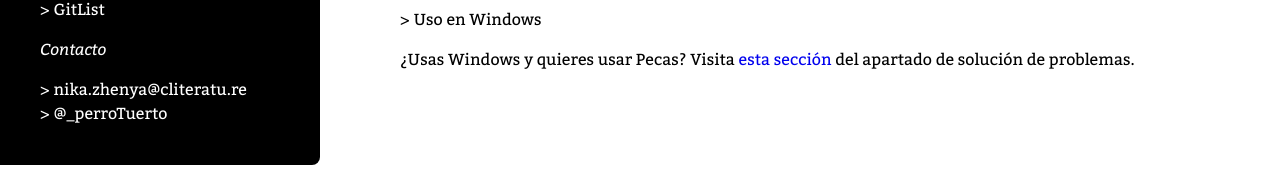
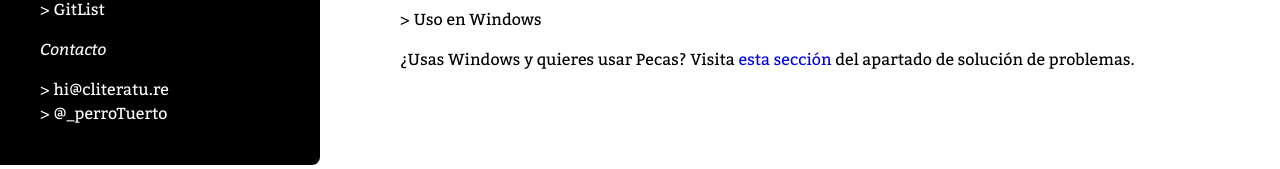
Before and after one commit to categulario/pecas-docs, a plain HTML site: page index.html in a window 1280 px wide. Shown: the part 715-884 px from the top of the page. Drawn offline with Linux system fonts and the light colour scheme.

Commit message:
Actualización de correo electrónico

```diff
--- a/index.html
+++ b/index.html
@@ -37,7 +37,7 @@
             </nav>
             <nav class="espacio-arriba1">
                 <h3>Contacto</h3>
-                <p><a href="mailto:nika.zhenya@cliteratu.re" target="_blank">nika.zhenya@cliteratu.re</a></p>
+                <p><a href="mailto:hi@cliteratu.re" target="_blank">hi@cliteratu.re</a></p>
                 <p><a href="https://twitter.com/_perroTuerto" target="_blank">@_perroTuerto</a></p>
             </nav>
         </header>
@@ -66,7 +66,7 @@
             </nav>
             <nav class="espacio-arriba1">
                 <h3>Contacto</h3>
-                <p><a href="mailto:nika.zhenya@cliteratu.re" target="_blank">nika.zhenya@cliteratu.re</a></p>
+                <p><a href="mailto:hi@cliteratu.re" target="_blank">hi@cliteratu.re</a></p>
                 <p><a href="https://twitter.com/_perroTuerto" target="_blank">@_perroTuerto</a></p>
             </nav>
             <p class="centrado espacio-arriba1">Pecas es <i>software</i> libre bajo licencia <a href="https://gnu.org/licenses/gpl.html" target="_blank">GPLv3+</a>.</p>
```
